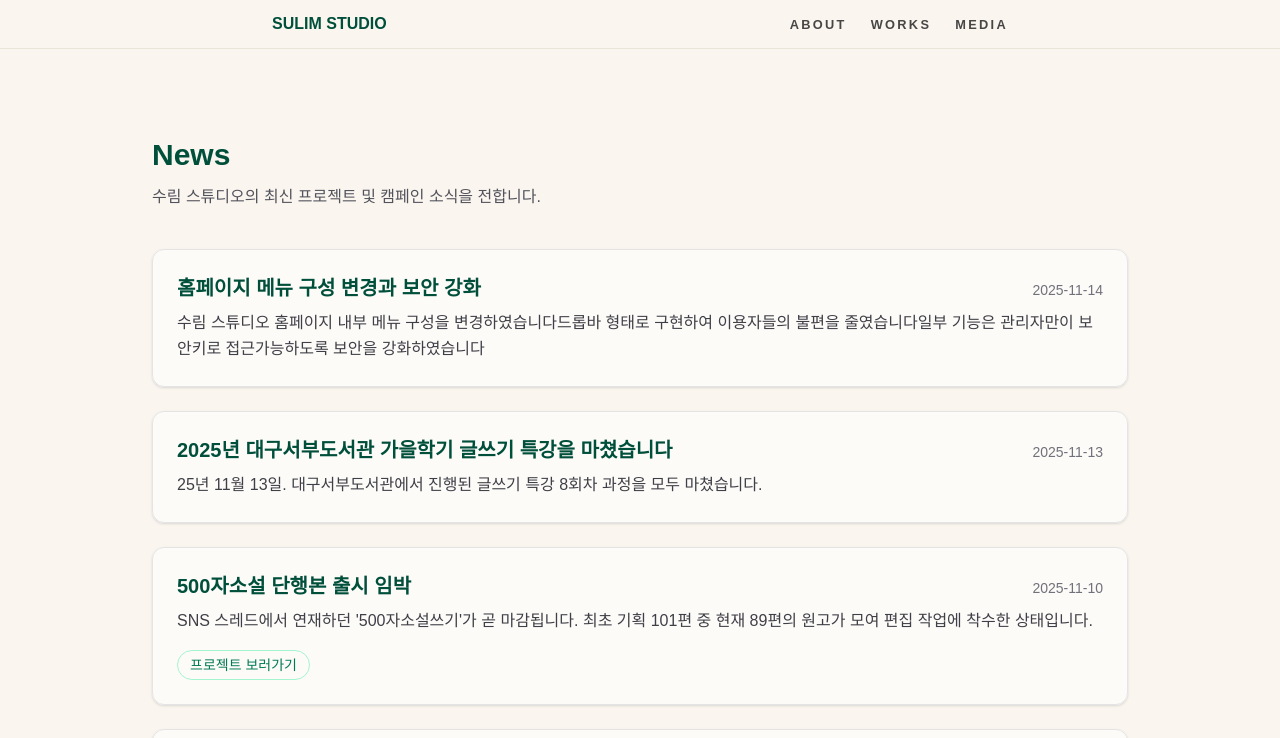
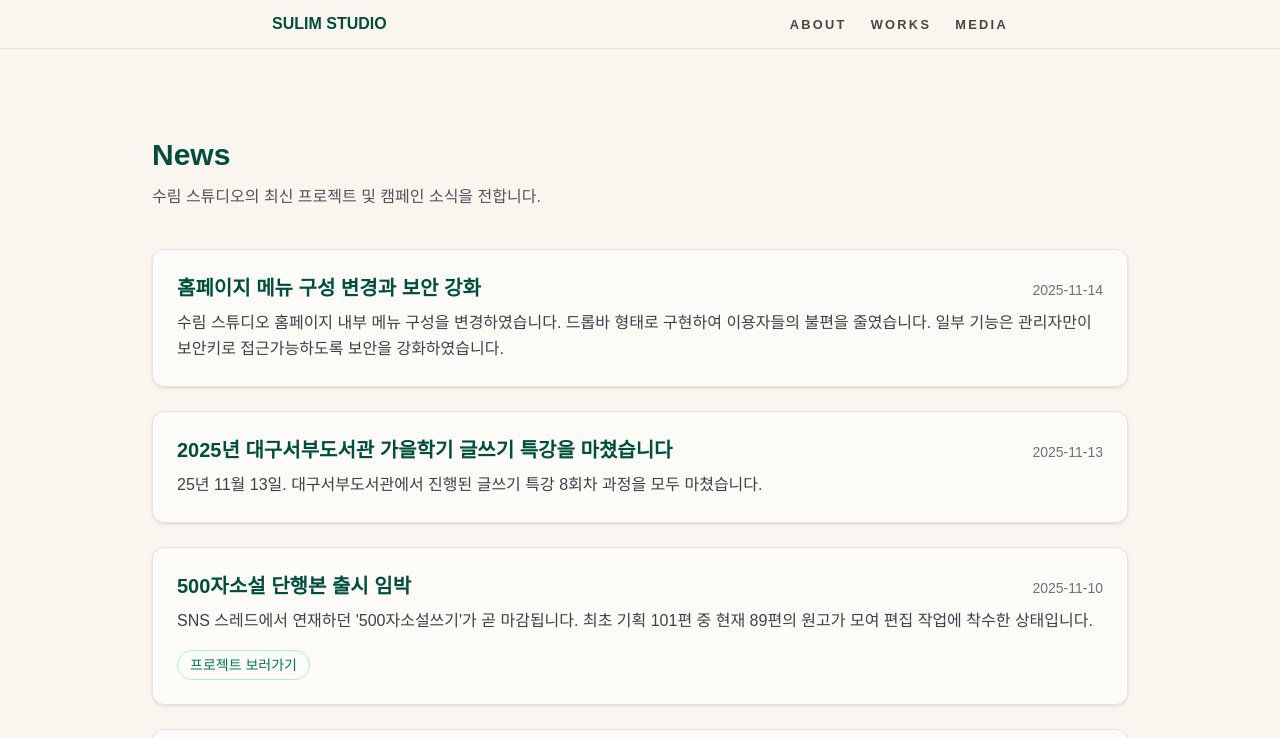
Before and after one commit to mightybooks/surim-studio, a Next.js app: page /news in a window 1280 px wide. Shown: the top 738 px of the page. Built offline with nearby package versions, Linux system fonts and the light colour scheme.

Commit message:
Update data.ts

```diff
--- a/src/app/news/data.ts
+++ b/src/app/news/data.ts
@@ -14,9 +14,9 @@ export const NEWS: NewsItem[] = [
     slug: "menu-upgrade99r",
     title: "홈페이지 메뉴 구성 변경과 보안 강화",
     body:
-      "수림 스튜디오 홈페이지 내부 메뉴 구성을 변경하였습니다" +
-      "드롭바 형태로 구현하여 이용자들의 불편을 줄였습니다" +
-      "일부 기능은 관리자만이 보안키로 접근가능하도록 보안을 강화하였습니다",
+      "수림 스튜디오 홈페이지 내부 메뉴 구성을 변경하였습니다. " +
+      "드롭바 형태로 구현하여 이용자들의 불편을 줄였습니다. " +
+      "일부 기능은 관리자만이 보안키로 접근가능하도록 보안을 강화하였습니다. ",
     category: "News",
     published_at: "2025-11-14",
   },
```
